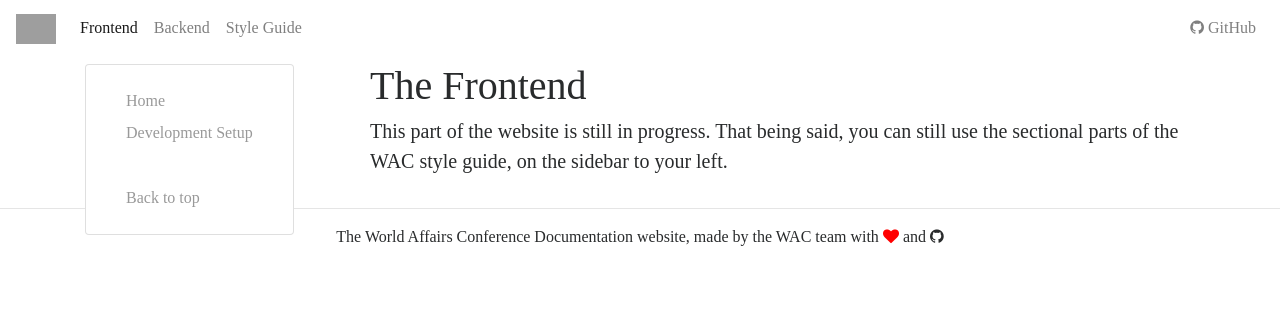
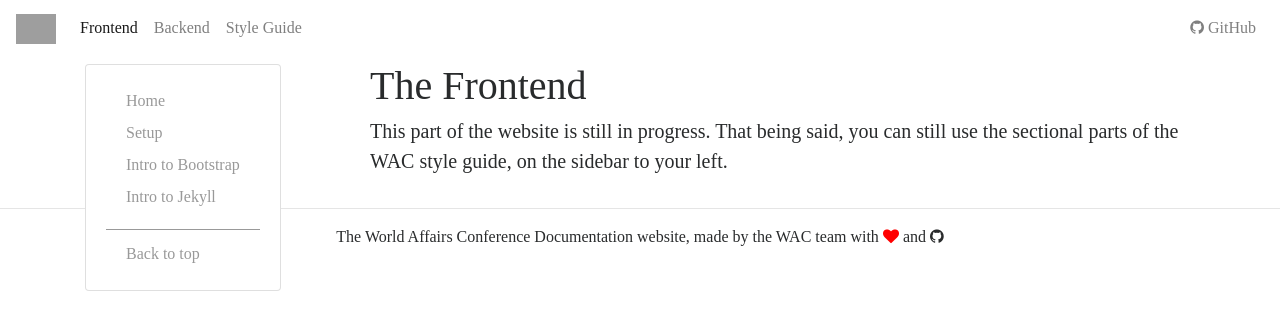
Before and after one commit to worldaffairsconference/docs, a Jekyll site: the page built from _frontend/index.html, in a window 1280 px wide. Shown: the top 330 px of the page. Built offline with Jekyll 4.4.1, drawn with Linux system fonts in a browser that asks for light colours; some web fonts are replaced; grey boxes are pictures that could not be loaded.

Commit message:
slightly tweaks sidebar functionality and tests things out

```diff
--- /dev/null
+++ b/_frontend/intro-bootstrap.md
@@ -0,0 +1,7 @@
+---
+layout: frontend
+title: Intro to Bootstrap
+short: bootstrap
+---
+
+Bootstrap.
--- /dev/null
+++ b/_frontend/intro-jekyll.md
@@ -0,0 +1,7 @@
+---
+layout: frontend
+title: Intro to Jekyll
+short: jekyll
+---
+
+Jekyll!
--- a/_layouts/frontend.html
+++ b/_layouts/frontend.html
@@ -17,14 +17,19 @@
                     Home
                   </a>
                 </li>
-                {% for docs in site.frontend %}{% unless docs.short == "index" %}
+                <li id="overview-menu">
+                  <a href="{{site.baseurl}}/frontend/setup.html">
+                    Setup
+                  </a>
+                </li>
+                {% for docs in site.frontend %}{% unless docs.short == "index" or docs.short == "setup" %}
                   <li id="{{docs.short}}-menu">
                     <a href="{{site.baseurl}}{{docs.url}}">
                       {{docs.title}}
                     </a>
                   </li>
                 {% endunless %}{% endfor %}
-                <hr class="sidebar-divider" />
+                <div class="sidebar-divider"></div>
                 <li>
                   <a href="#page-top">Back to top</a>
                 </li>
--- a/_sass/_main.scss
+++ b/_sass/_main.scss
@@ -99,5 +99,7 @@ a.black-icon:visited{
   }
 }
 .sidebar-divider{
-  border-top: 1px solid $color-primary;
+  border-top: 1px solid #999;
+	margin-top: 1em;
+	margin-bottom: 0.5em;
 }
```
Also changed, not shown: _layouts/backend.html (+7 -2 lines).
